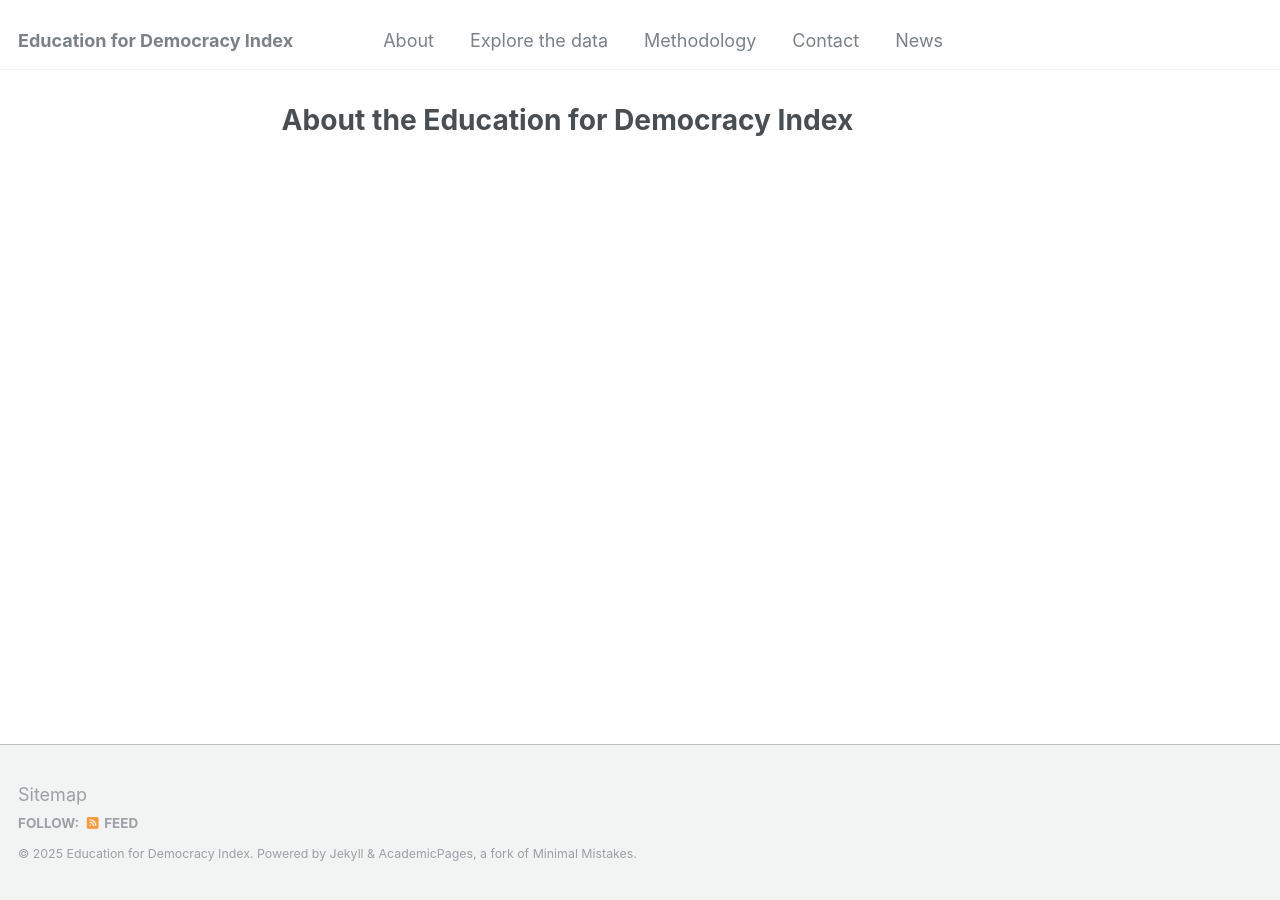
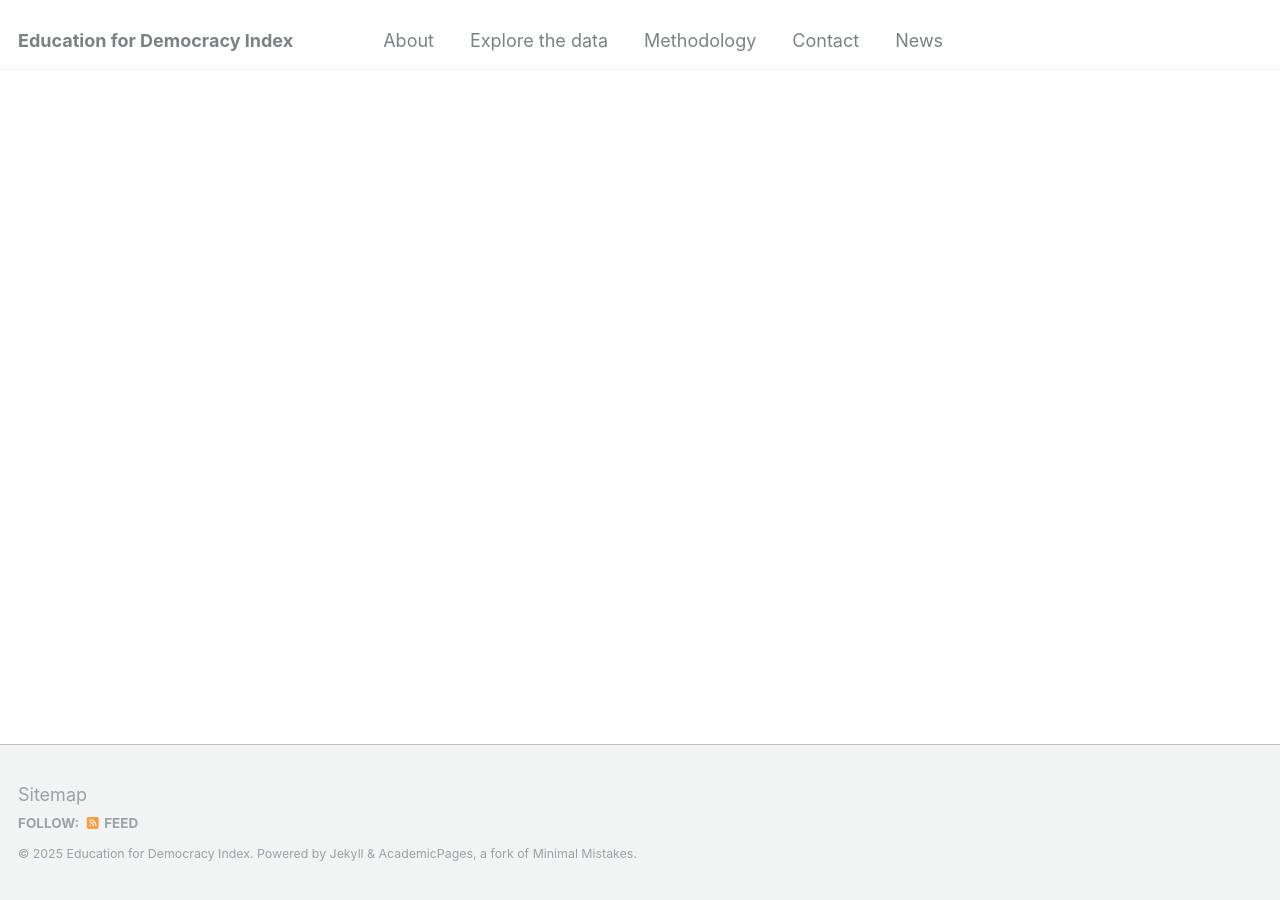
Before and after one commit to educationfordemocracyindex/educationfordemocracyindex.github.io, a Jekyll site: the page built from _pages/about.md, in a window 1280 px wide. Built offline with Jekyll 4.4.1, drawn with Linux system fonts in a browser that asks for light colours.

Commit message:
Update about.md

```diff
--- a/_pages/about.md
+++ b/_pages/about.md
@@ -1,5 +1,5 @@
 ---
 permalink: /
-title: "About the Education for Democracy Index"
+title: ""
 author_profile: true
 ---
```
